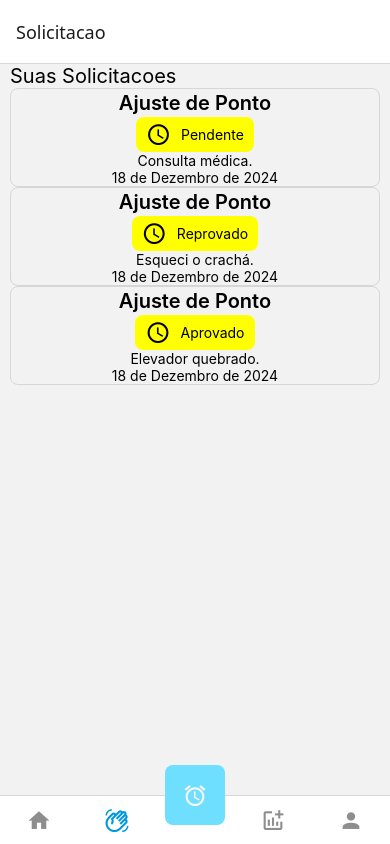
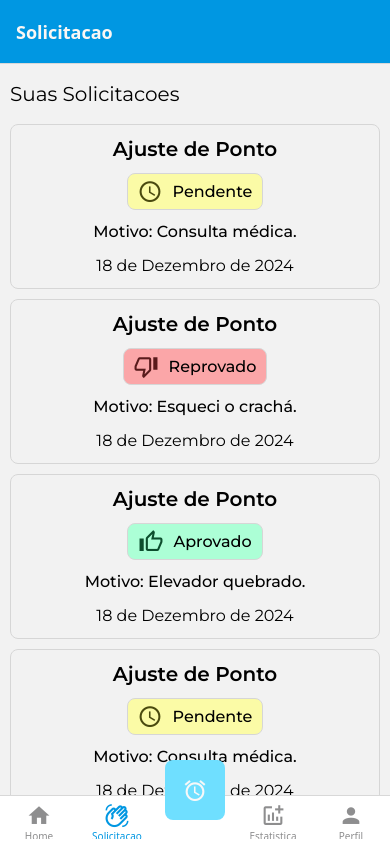
Before and after one commit to Felip3ra/CheckPoint, a React Native app: screen /Solicitacao in a window 390 px wide. Built offline with nearby package versions, Linux system fonts and the light colour scheme.

Commit message:
feat: Estilizando a pagina de solicitacoes

```diff
--- a/components/SolicitacaoItem.tsx
+++ b/components/SolicitacaoItem.tsx
@@ -1,8 +1,10 @@
-import React from "react";
+import React,{JSX} from "react";
 import { TouchableOpacity,View,Text } from "react-native";
 
 import { MaterialCommunityIcons } from "@expo/vector-icons";
 import { styles } from "../styles/styles";
+import { useFonts } from 'expo-font';
+
 type ItemProps = {
     titulo: string,
     onPress: () => void,
@@ -10,27 +12,51 @@ type ItemProps = {
     motivo: string
 }
 
-const Item = ({titulo,onPress,status,motivo}:ItemProps) => (
+const Item = ({titulo,onPress,status,motivo}:ItemProps) => {
+
+    const [fontsLoaded] = useFonts({
+        'MontserratRegular': require('../assets/fonts/Montserrat-Regular.ttf'),
+        'MontserratMedium': require('../assets/fonts/Montserrat-Medium.ttf'),
+        'MontserratSemiBold': require('../assets/fonts/Montserrat-SemiBold.ttf'),
+        'MontserratBold': require('../assets/fonts/Montserrat-Bold.ttf'),
+    });
+    return(
     <TouchableOpacity onPress={onPress} style={styles.SolicitacaoItem}>
-        <Text className="text-xl font-semibold">
+        <Text className="text-xl font-montserratSemiBold">
             {titulo}
         </Text>
-        <View style={styles.ContainerStatus}>
+        <View style={[
+            styles.ContainerStatus,
+            status == "Aprovado" ? {backgroundColor: '#ACFFD6'} :
+            status == "Pendente" ? {backgroundColor: '#FBFBA6'} :
+            {backgroundColor: '#FBA6A8'}
+            ]}>
             <MaterialCommunityIcons
-            name="clock-outline"
+            name={
+
+                status == "Pendente" ? "clock-outline" :
+                status == "Aprovado" ? "thumb-up-outline":
+                "thumb-down-outline"
+            }
             size={25}
+            color={
+                status == "Pendente" ? "#4A4A0F" :
+                status == "Aprovado" ? "#0C4E2D":
+                "#591B1C"
+            }
             />
-            <Text>
+            <Text className="text-base font-montserratMedium">
                 {status}
             </Text>
         </View>
-        <Text className="">
-            {motivo}
+        <Text className="font-montserratMedium text-base">
+            Motivo: {motivo}
         </Text>
-        <Text>
+        <Text className="text-base font-montserratRegular">
             18 de Dezembro de 2024
         </Text>
     </TouchableOpacity>
-)
+    )
+}
 
 export default Item;
--- a/pages/Solicitacao.tsx
+++ b/pages/Solicitacao.tsx
@@ -1,24 +1,35 @@
 import React from "react";
 import { SafeAreaView, View, Text, TouchableOpacity, FlatList } from "react-native";
 import Item from "../components/SolicitacaoItem";
-
+import { useFonts } from 'expo-font';
 
 const ajustes = [
     { id: "1", titulo: "Ajuste de Ponto", status: "Pendente", motivo: "Consulta médica." },
     { id: "2", titulo: "Ajuste de Ponto", status: "Reprovado", motivo: "Esqueci o crachá." },
     { id: "3", titulo: "Ajuste de Ponto", status: "Aprovado", motivo: "Elevador quebrado." },
+    { id: "4", titulo: "Ajuste de Ponto", status: "Pendente", motivo: "Consulta médica." },
+    { id: "5", titulo: "Ajuste de Ponto", status: "Reprovado", motivo: "Esqueci o crachá." },
+    { id: "6", titulo: "Ajuste de Ponto", status: "Aprovado", motivo: "Elevador quebrado." },
   ];
 function Solicitacao(): React.JSX.Element {
+  const [fontsLoaded] = useFonts({
+          'MontserratRegular': require('../assets/fonts/Montserrat-Regular.ttf'),
+          'MontserratMedium': require('../assets/fonts/Montserrat-Medium.ttf'),
+          'MontserratSemiBold': require('../assets/fonts/Montserrat-SemiBold.ttf'),
+          'MontserratBold': require('../assets/fonts/Montserrat-Bold.ttf'),
+      });
     return(
         <View style={{marginHorizontal: 10}}>
-            <Text style={{fontSize: 20,}}>
+            <Text className="text-xl py-4 font-montserratRegular">
                 Suas Solicitacoes
             </Text>
             <FlatList
+
         data={ajustes}
         keyExtractor={(item) => item.id}
         renderItem={({ item }) => (
           <Item
+
             titulo={item.titulo}
             status={item.status}
             motivo={item.motivo}
--- a/pages/routes.tsx
+++ b/pages/routes.tsx
@@ -13,8 +13,7 @@ export default function Routes(): React.JSX.Element{
             screenOptions={{
                 tabBarStyle:{
 
-                    paddingBottom: 5,
-                    paddingTop: 5,
+                    paddingVertical: 10,
 
                 },
                 tabBarActiveTintColor: '#0097E2',
@@ -37,7 +36,14 @@ export default function Routes(): React.JSX.Element{
            options={{
             tabBarIcon: ({size, color}) => (
                 <MaterialCommunityIcons name="hand-wave-outline" size={size} color={color}/>
-            )
+            ),
+            headerTitleStyle:{
+                color: '#FBF7F4',
+                fontWeight: "bold"
+            },
+           headerStyle:{
+            backgroundColor: '#0097E2',
+           }
            }}
            />
            <Tab.Screen
--- a/styles/styles.ts
+++ b/styles/styles.ts
@@ -160,14 +160,19 @@ export const styles = StyleSheet.create({
         borderRadius: 8,
         justifyContent: 'center',
         alignItems: 'center',
+        paddingVertical: 10,
+        gap: 10,
+        marginBottom: 10
     },
     ContainerStatus:{
-        backgroundColor: 'yellow',
+
         flexDirection: 'row',
         alignItems: 'center',
         paddingVertical: 5,
         paddingHorizontal: 10,
         borderRadius: 8,
+        borderColor: "#D6D6D6",
+        borderWidth: 1,
         gap: 10
     }
 })
```
